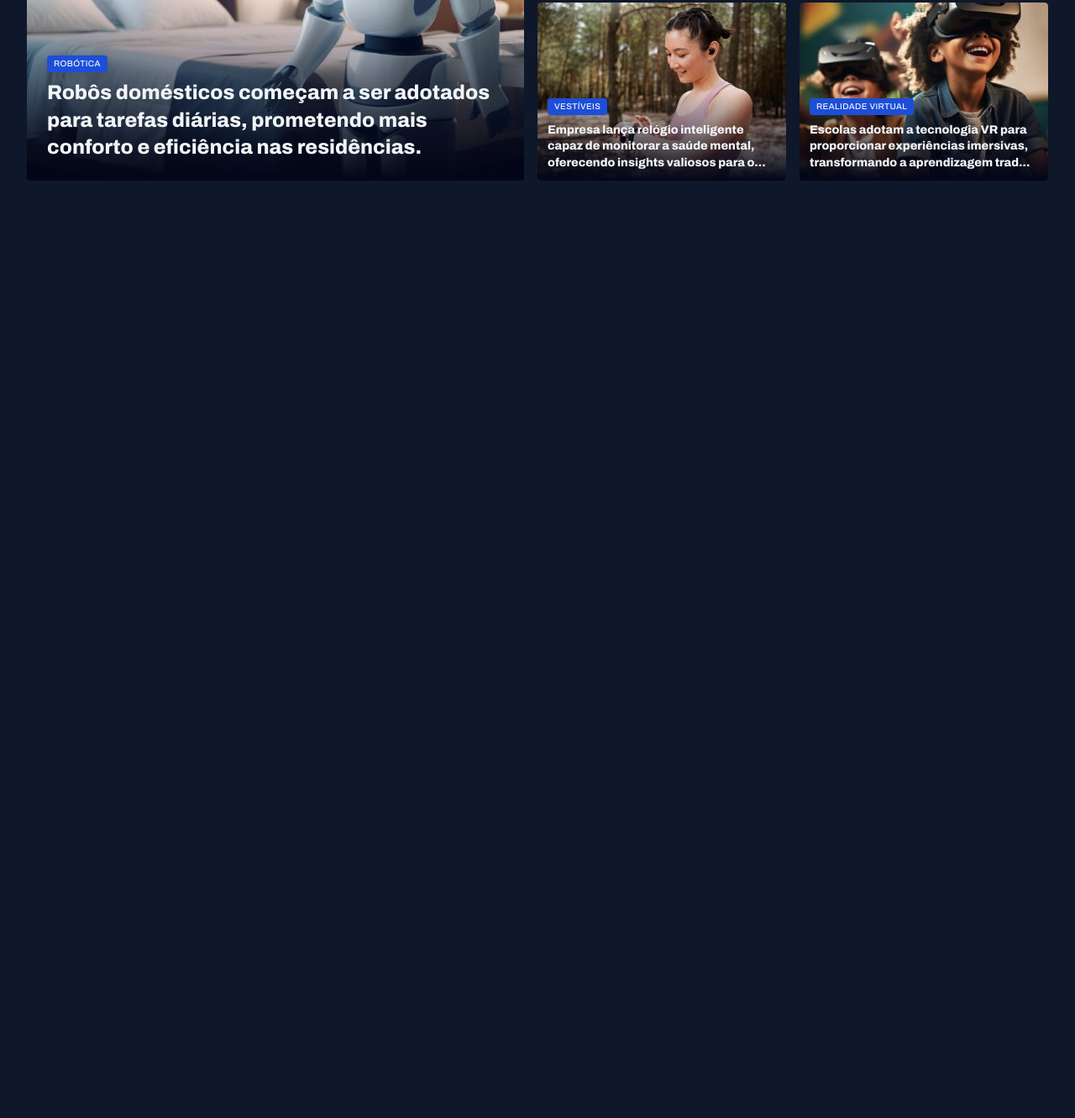
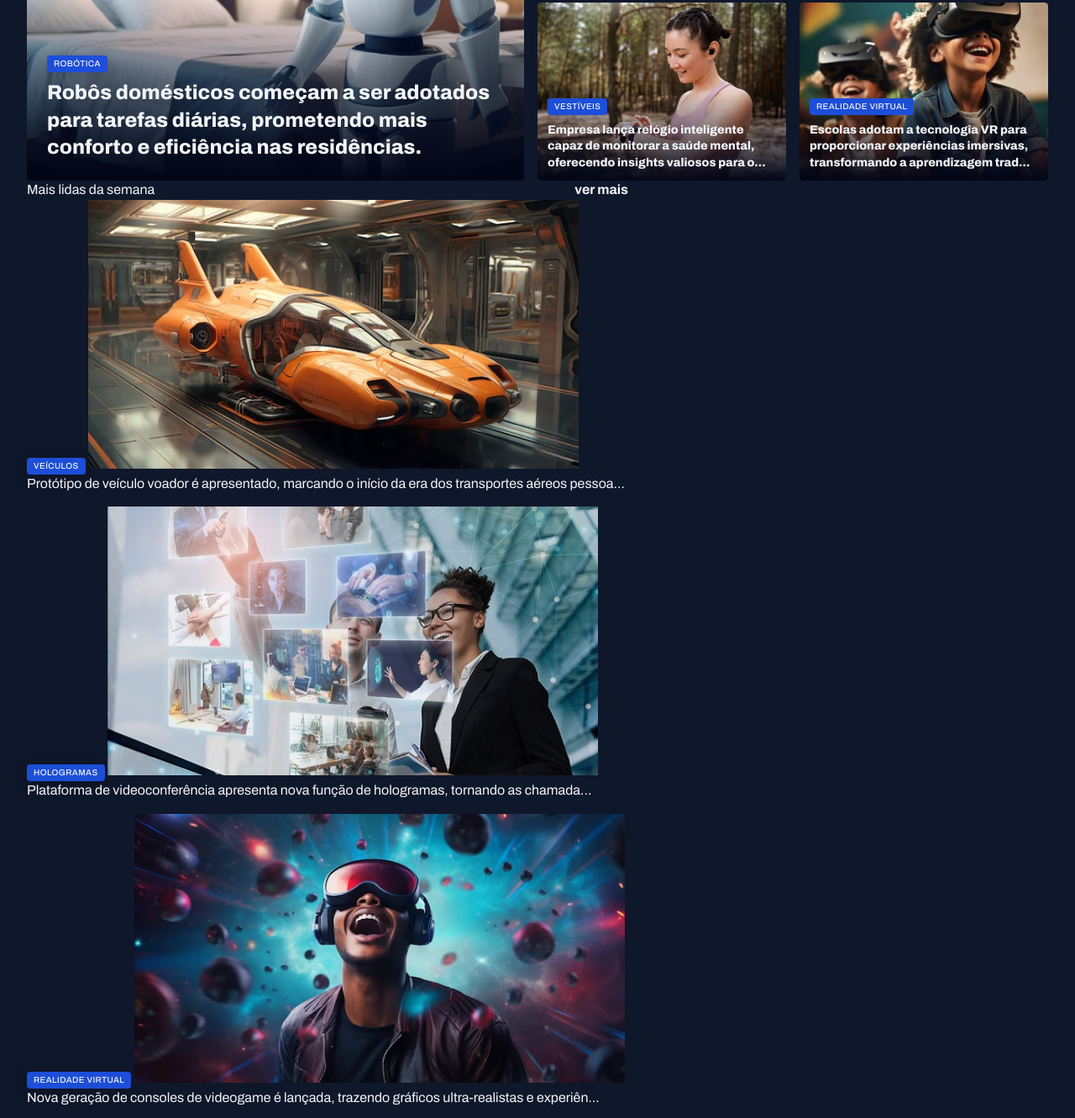
Before and after one commit to bryanalves3/portal-de-noticias, a plain HTML site: page index.html in a window 1280 px wide. Shown: the part 389-1720 px from the top of the page at 84% size. Before the commit the page ends 800 px from the top, so only its background shows below. Drawn offline with Linux system fonts and the light colour scheme.

Commit message:
Estruturando a seção "mais lidas da semana"

```diff
--- a/index.html
+++ b/index.html
@@ -41,6 +41,7 @@
   </header>
 
   <main class="grid container">
+    <!-- primeira section -->
     <section id="featured" class="grid grid-flow-col gap-16">
       <figure class="card">
         <img src="./assets/images/Image 01.png" alt="">
@@ -99,6 +100,52 @@
         </figure>
       </div>
     </section>
+
+    <!-- segunda section -->
+    <section id="weekly">
+      <header class="grid grid-flow-col">
+        <h3>Mais lidas da semana</h3>
+        <a href="#" class="grid grid-flow-col">
+          <strong>ver mais</strong>
+          <span></span>
+        </a>
+      </header>
+
+      <div class="grid gap-16">
+
+        <figure>
+          <span class="content-tag">veículos</span>
+          <img src="./assets/images/Image 06.png" alt="imagem de um carro futurista laranja">
+          <p>
+            Protótipo de veículo voador é apresentado, marcando o início da era dos transportes aéreos pessoa...
+          </p>
+        </figure>
+
+        <figure>
+          <span class="content-tag">hologramas</span>
+          <img src="./assets/images/Image 07.png" alt="imagem de uma mulher em frente à vários hologramas">
+          <p>
+            Plataforma de videoconferência apresenta nova função de hologramas, tornando as chamada...
+          </p>
+        </figure>
+
+        <figure>
+          <span class="content-tag">realidade virtual</span>
+          <img src="./assets/images/Image 08.png" alt="Homem com fone de ouvido e um óculos VR">
+          <p>
+            Nova geração de consoles de videogame é lançada, trazendo gráficos ultra-realistas e experiên...
+          </p>
+        </figure>
+
+        <figure>
+          <span class="content-tag">internet</span>
+          <img src="./assets/images/Image 09.png" alt="Imagem de um satélite flutuando na órbida da terra">
+          <p>
+            Projeto busca oferecer internet de alta velocidade em áreas remotas através de satélites.
+          </p>
+        </figure>
+      </div>
+    </section>
   </main>
 </body>
 </html>
```
